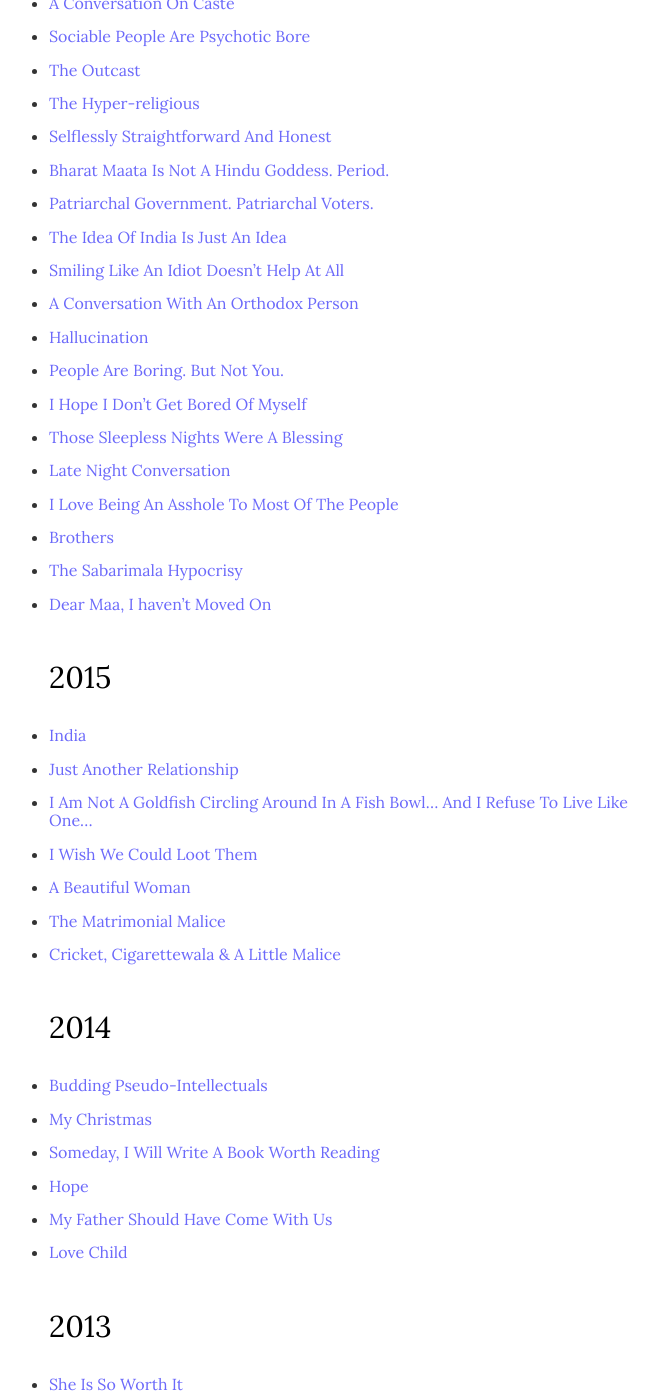
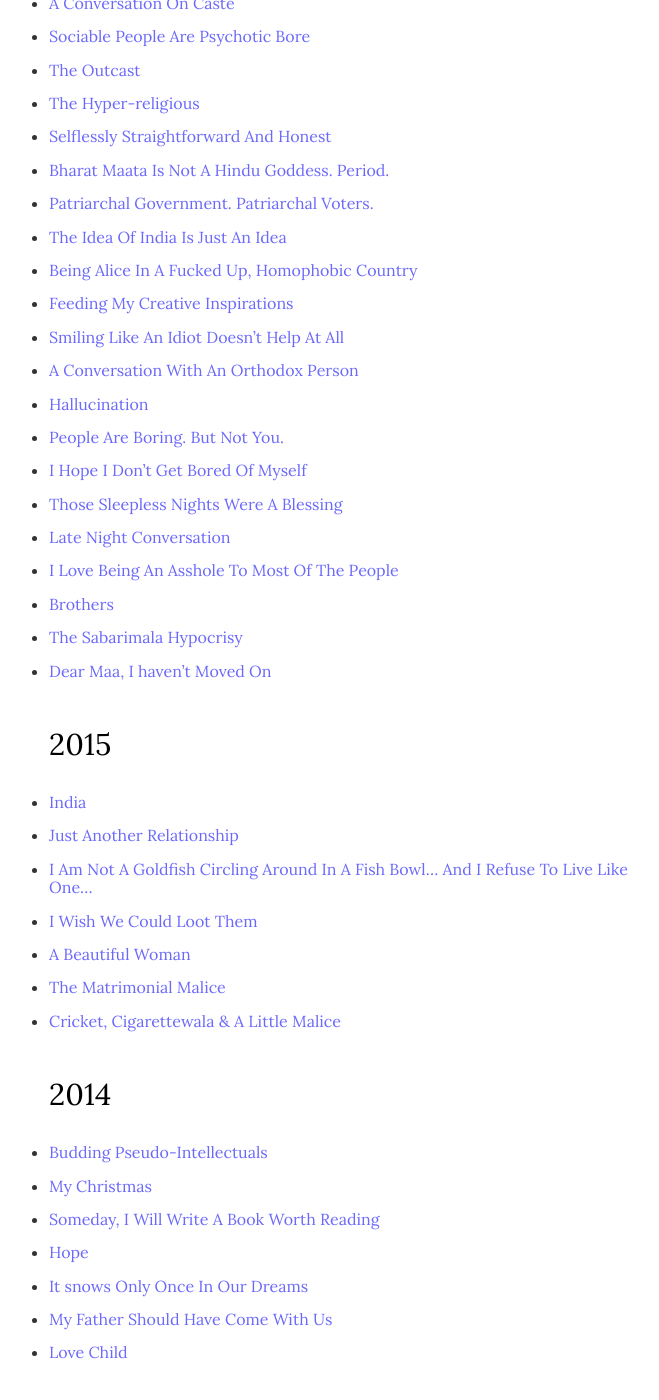
Before and after one commit to argumentativeyouth/pblog, a Jekyll site: the page built from _pages/all-posts.md, in a window 1280 px wide and 1400 px high, scrolled down 3406 px. Shown: the whole window, without its empty margins (316-975 px from the left). Built offline with Jekyll 4.4.1, drawn with Linux system fonts in a browser that asks for light colours.

Commit message:
Update all-posts.md

```diff
--- a/_pages/all-posts.md
+++ b/_pages/all-posts.md
@@ -94,6 +94,8 @@
 * [Bharat Maata Is Not A Hindu Goddess. Period.](https://pritams.blog/bharat-maata-is-not-a-hindu-goddess)
 * [Patriarchal Government. Patriarchal Voters.](https://pritams.blog/patriarchal-government-patriarchal-voters)
 * [The Idea Of India Is Just An Idea](https://pritams.blog/the-idea-of-india-is-just-an-idea)
+* [Being Alice In A Fucked Up, Homophobic Country](https://pritams.blog/being-alice-in-a-fucked-up-homophobic-country)
+* [Feeding My Creative Inspirations](https://pritams.blog/feeding-my-creative-aspirations)
 * [Smiling Like An Idiot Doesn't Help At All](https://pritams.blog/smiling-like-an-idiot-does-not-help-at-all/)
 * [A Conversation With An Orthodox Person](https://pritams.blog/a-conversation-with-an-orthodox-person/)
 * [Hallucination](https://pritams.blog/what-if-my-whole-life-has-been-a-hallucination/)
@@ -118,6 +120,7 @@
 * [My Christmas](https://pritams.blog/my-christmas)
 * [Someday, I Will Write A Book Worth Reading](https://pritams.blog/someday-i-will-write-a-book-worth-reading)
 * [Hope](https://pritams.blog/hope)
+* [It snows Only Once In Our Dreams](https://pritams.blog/it-snows-only-once-in-our-dreams)
 * [My Father Should Have Come With Us](https://pritams.blog/my-father-should-have-come-with-us)
 * [Love Child](https://pritams.blog/love-child/)
 ## 2013
```
